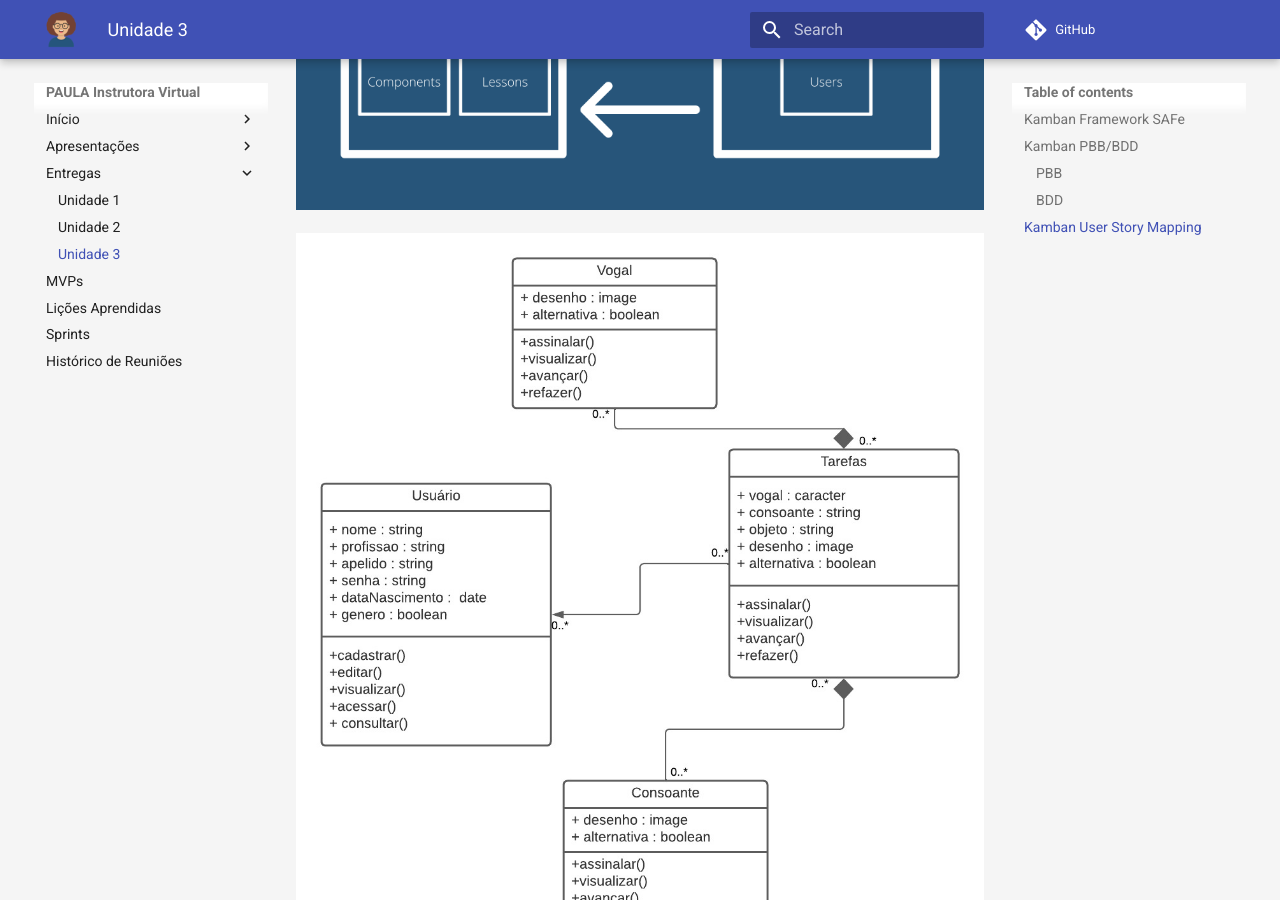
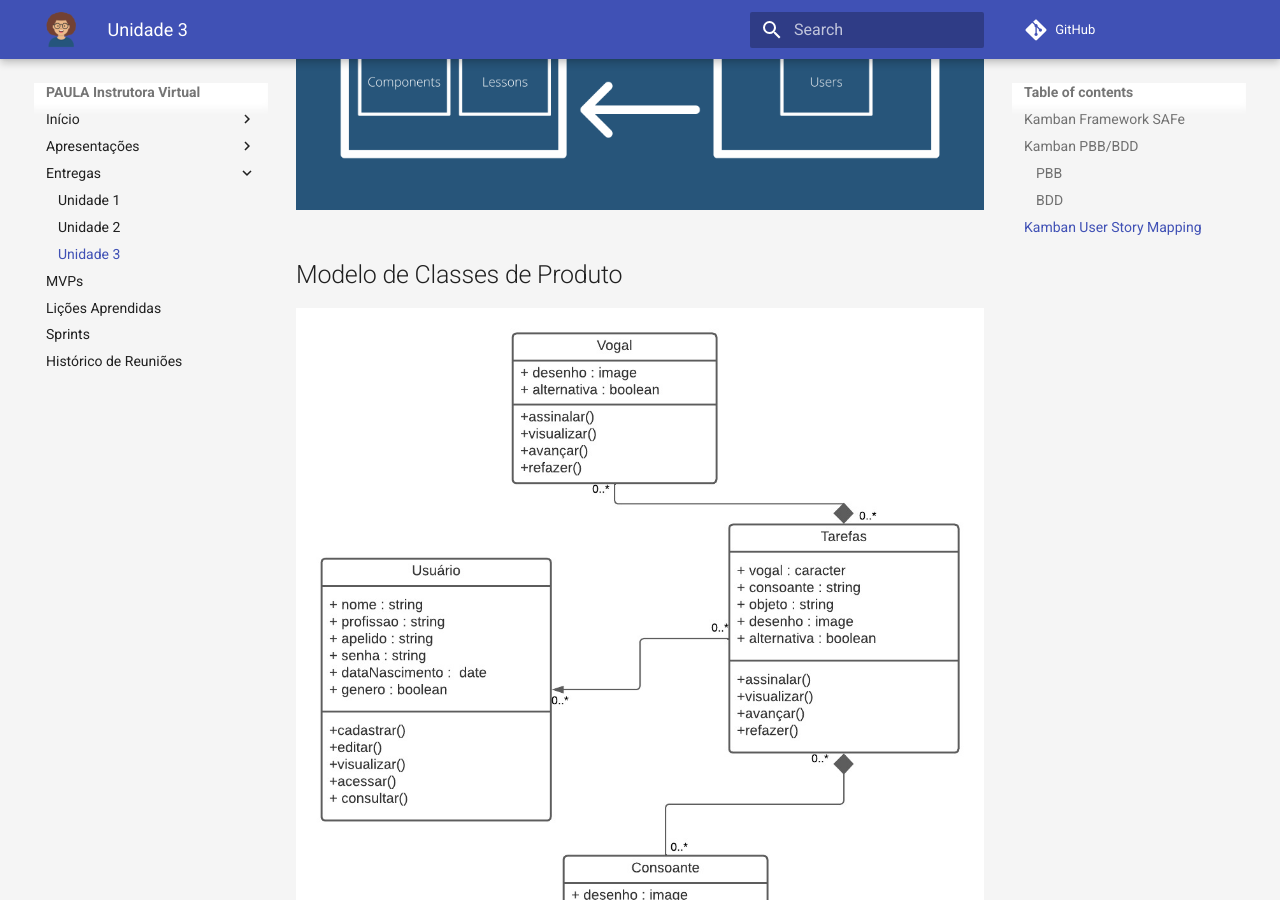
Before and after one commit to mdsreq-fga-unb/2022.1-Paula-Instrutora-Virtual, an MkDocs documentation site: the page built from docs/entregas/unidade_3.md, in a window 1280 px wide and 900 px high, scrolled down 4200 px. Built offline with MkDocs 1.6.1 and Material for MkDocs 9.7.7, drawn with Linux system fonts in a browser that asks for light colours; comment, search, counter and statistics services are not loaded.

Commit message:
Entrega Unidade 3 - MDS

```diff
--- a/docs/entregas/unidade_3.md
+++ b/docs/entregas/unidade_3.md
@@ -29,6 +29,8 @@
 ![Modelo de Arquitetura](./../img/4.png)
 ![Modelo de Arquitetura](./../img/5.png)
 
+## Modelo de Classes de Produto
+
 ![Modelo de Classes de Produto](./../img/Diagrama_de_Classes.jpeg)
 
 ## Link para o apk
```
